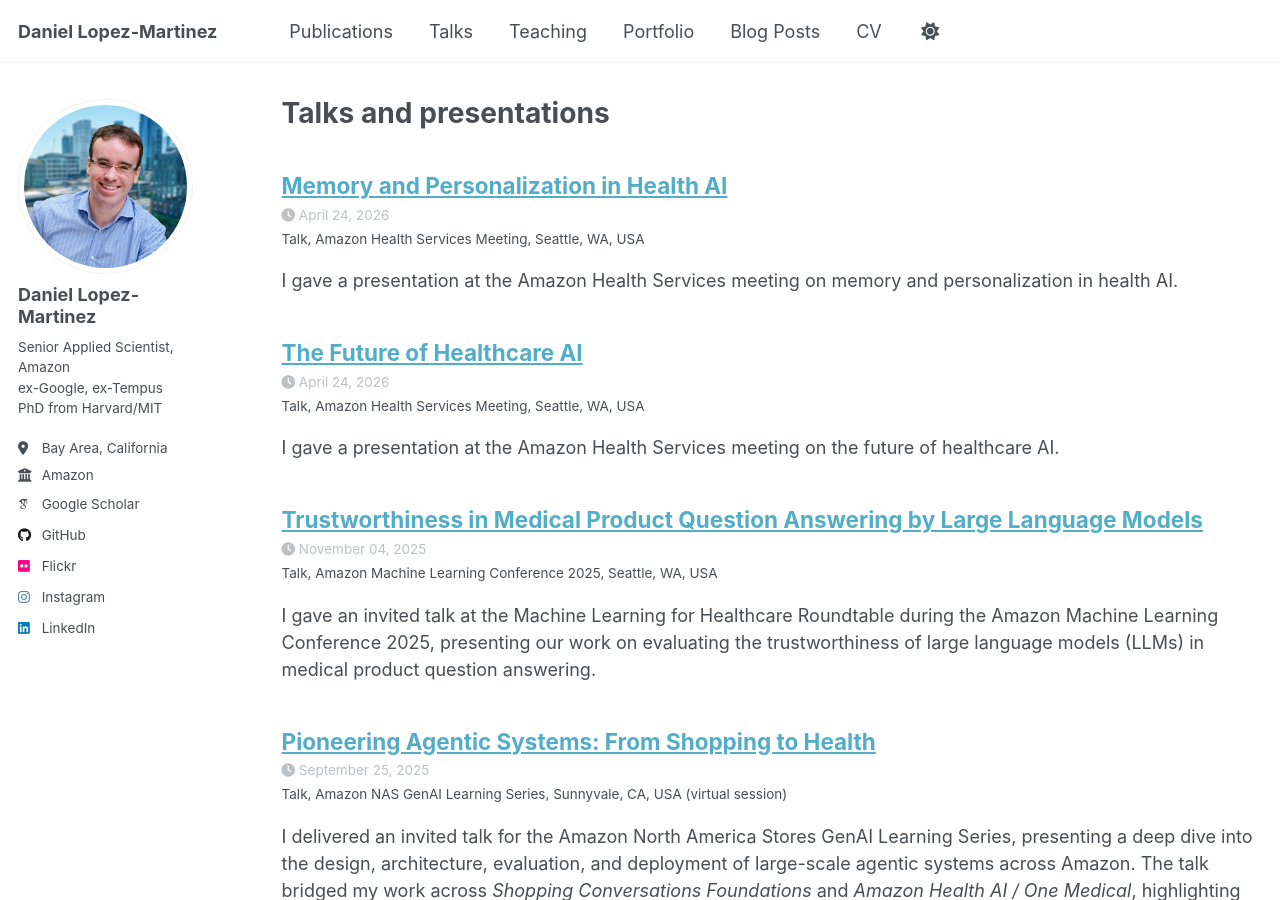
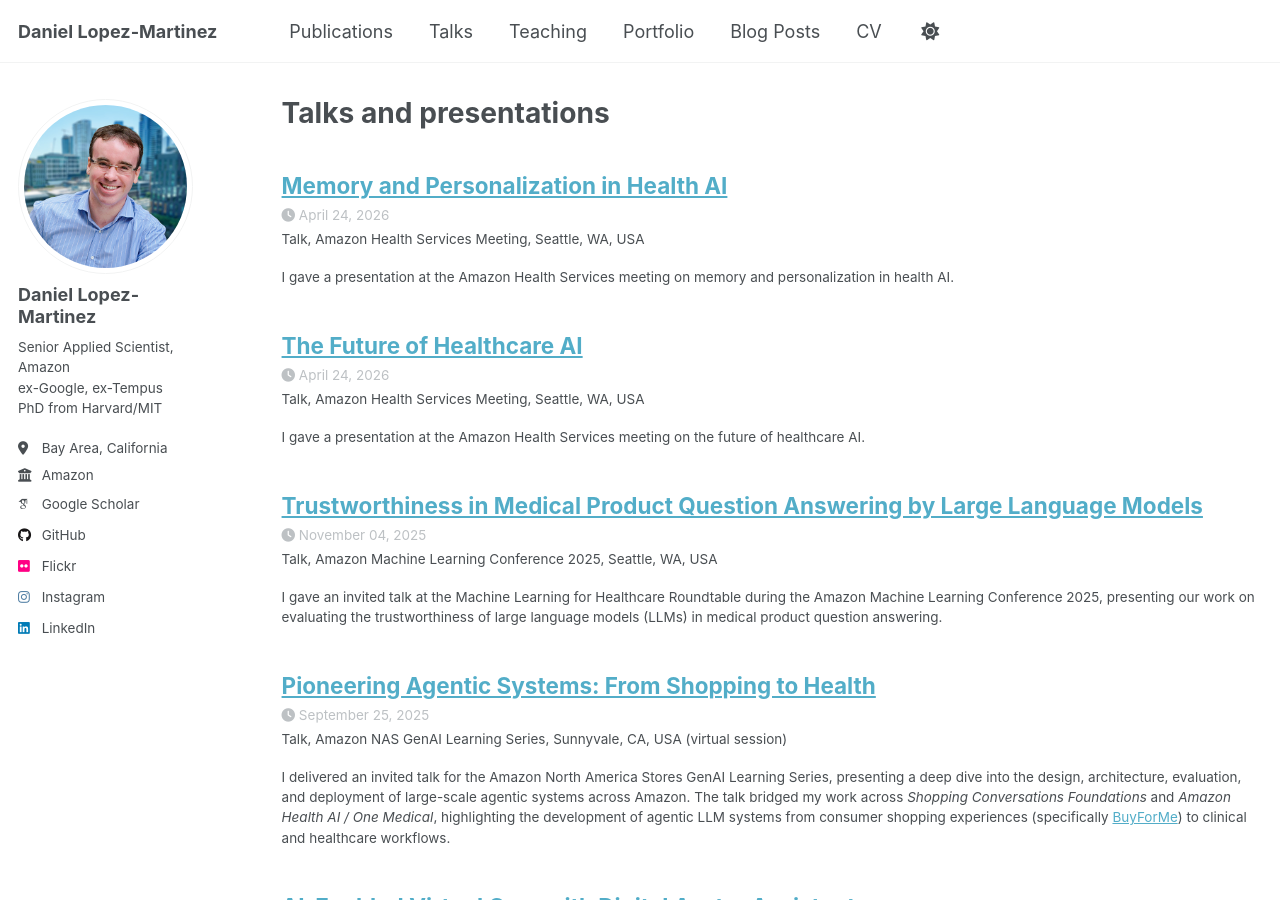
Before and after one commit to daniel-lopezmartinez/daniel-lopezmartinez.github.io, a Jekyll site: the page built from _pages/talks.html, in a window 1280 px wide and 900 px high. Built offline with Jekyll 4.4.1, drawn with Linux system fonts in a browser that asks for light colours; some web fonts are replaced; a script that is not in the unit is left out.

Commit message:
template changes to add summaries to talks

```diff
--- a/_includes/archive-single-talk-cv.html
+++ b/_includes/archive-single-talk-cv.html
@@ -35,6 +35,11 @@
     </h3>
     {% if post.date %}<p class="page__meta"><i class="fa fa-clock" aria-hidden="true"></i> {{ post.date | date: '%B %d, %Y' }}</p>{% endif %}
     {% if post.venue%}<p class="archive__item-excerpt" itemprop="description">{{post.type}} at {{ post.venue }},  {{post.location}}</p>{% endif %}
+    {% if post.summary %}
+      <p class="archive__item-excerpt" itemprop="description">{{ post.summary | markdownify | remove: "<p>" | remove: "</p>" }}</p>
+    {% elsif post.excerpt %}
+      <p class="archive__item-excerpt" itemprop="description">{{ post.excerpt | markdownify | remove: "<p>" | remove: "</p>" }}</p>
+    {% endif %}
     </li>
   </article>
 </div>
--- a/_includes/archive-single-talk.html
+++ b/_includes/archive-single-talk.html
@@ -36,7 +36,13 @@
       <p class="page__meta"><i class="fa fa-clock" aria-hidden="true"></i> {% include read-time.html %}</p>
     {% endif %}
     {% if post.date %}<p class="page__meta"><i class="fa fa-clock" aria-hidden="true"></i> {{ post.date | date: '%B %d, %Y' }}</p>{% endif %}
-    {% if post.venue %}<p class="archive__item-excerpt" itemprop="description">{{post.type}}, {{ post.venue }},  {{post.location}} {% endif %}
-    {% if post.excerpt %}<p class="archive__item-excerpt" itemprop="description">{{ post.excerpt | markdownify }}</p>{% endif %}
+    {% if post.venue %}
+      <p class="archive__item-excerpt" itemprop="description">{{ post.type }}, {{ post.venue }}, {{ post.location }}</p>
+    {% endif %}
+    {% if post.summary %}
+      <p class="archive__item-excerpt" itemprop="description">{{ post.summary | markdownify | remove: "<p>" | remove: "</p>" }}</p>
+    {% elsif post.excerpt %}
+      <p class="archive__item-excerpt" itemprop="description">{{ post.excerpt | markdownify | remove: "<p>" | remove: "</p>" }}</p>
+    {% endif %}
   </article>
 </div>
```
